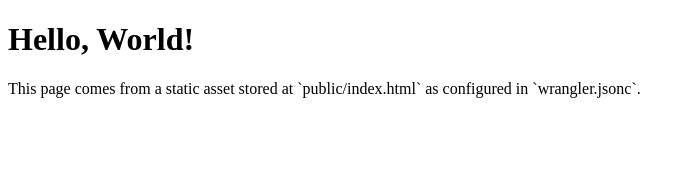
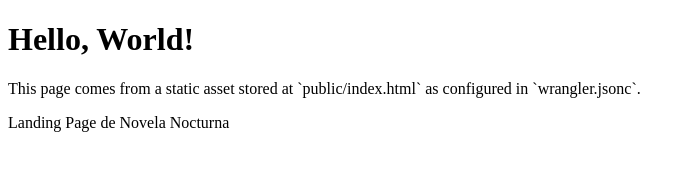
Before and after one commit to SanTMK/NovelaNocturna, a website: page public/index.html in a window 1280 px wide. Shown: the whole page, without its empty margins (0-695 px from the left). Drawn offline with Linux system fonts and the light colour scheme.

Commit message:
corrected project name and updated index.html file

```diff
--- a/package.json
+++ b/package.json
@@ -1,5 +1,5 @@
 {
-	"name": "fragrant-heart-3ed5",
+	"name": "novelanocturna",
 	"version": "0.0.0",
 	"private": true,
 	"scripts": {
--- a/public/index.html
+++ b/public/index.html
@@ -8,5 +8,6 @@
 	<body>
 		<h1 id="heading">Hello, World!</h1>
 		<p>This page comes from a static asset stored at `public/index.html` as configured in `wrangler.jsonc`.</p>
+		<p>Landing Page de Novela Nocturna</p>
 	</body>
 </html>
```
Also changed, not shown: 2 other files.
